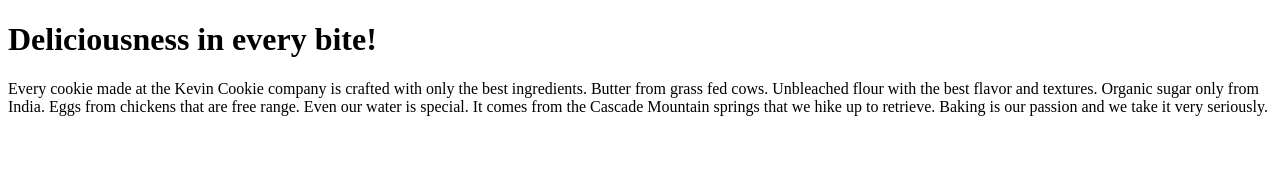
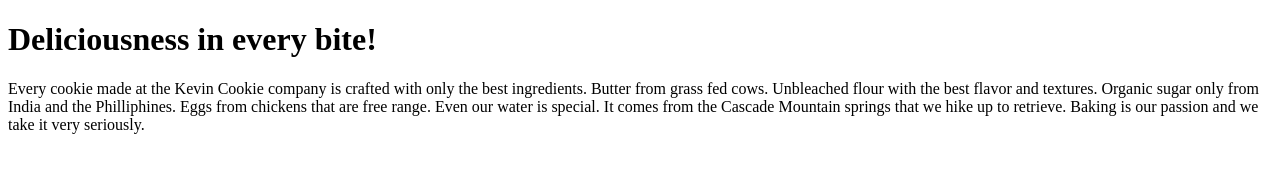
Before and after one commit to Juicumannen/github-training, a plain HTML site: page index.htm in a window 1280 px wide. Drawn offline with Linux system fonts and the light colour scheme.

Commit message:
Update index.htm

```diff
--- a/index.htm
+++ b/index.htm
@@ -4,7 +4,7 @@
 
 <h1>Deliciousness in every bite!</h1>
 
-<p>Every cookie made at the Kevin Cookie company is crafted with only the best ingredients. Butter from grass fed cows. Unbleached flour with the best flavor and textures. Organic sugar only from India. Eggs from chickens that are free range. Even our water is special. It comes from the Cascade Mountain springs that we hike up to retrieve. Baking is our passion and we take it very seriously.</p>
+<p>Every cookie made at the Kevin Cookie company is crafted with only the best ingredients. Butter from grass fed cows. Unbleached flour with the best flavor and textures. Organic sugar only from India and the Philliphines. Eggs from chickens that are free range. Even our water is special. It comes from the Cascade Mountain springs that we hike up to retrieve. Baking is our passion and we take it very seriously.</p>
 
 
 </body>
```
